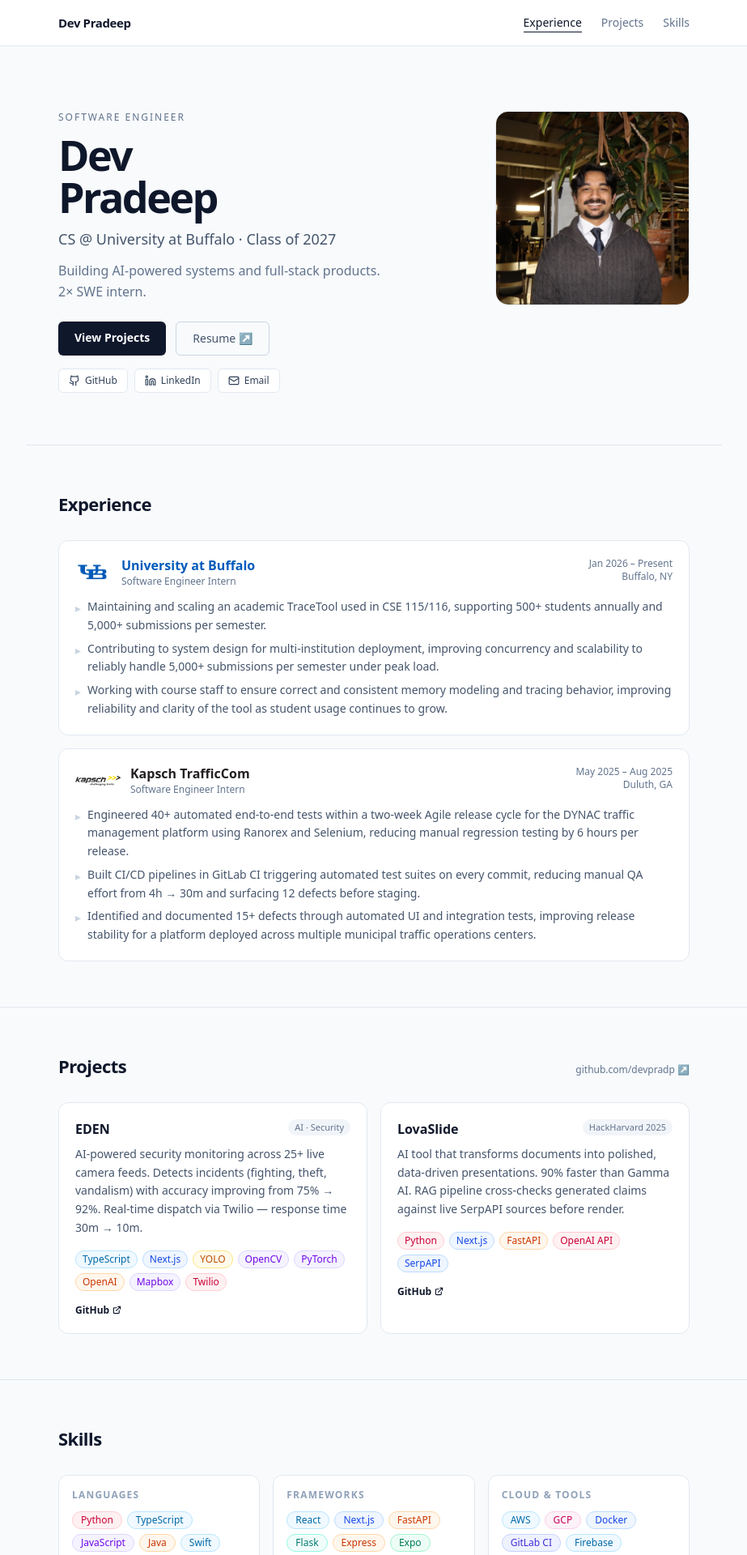
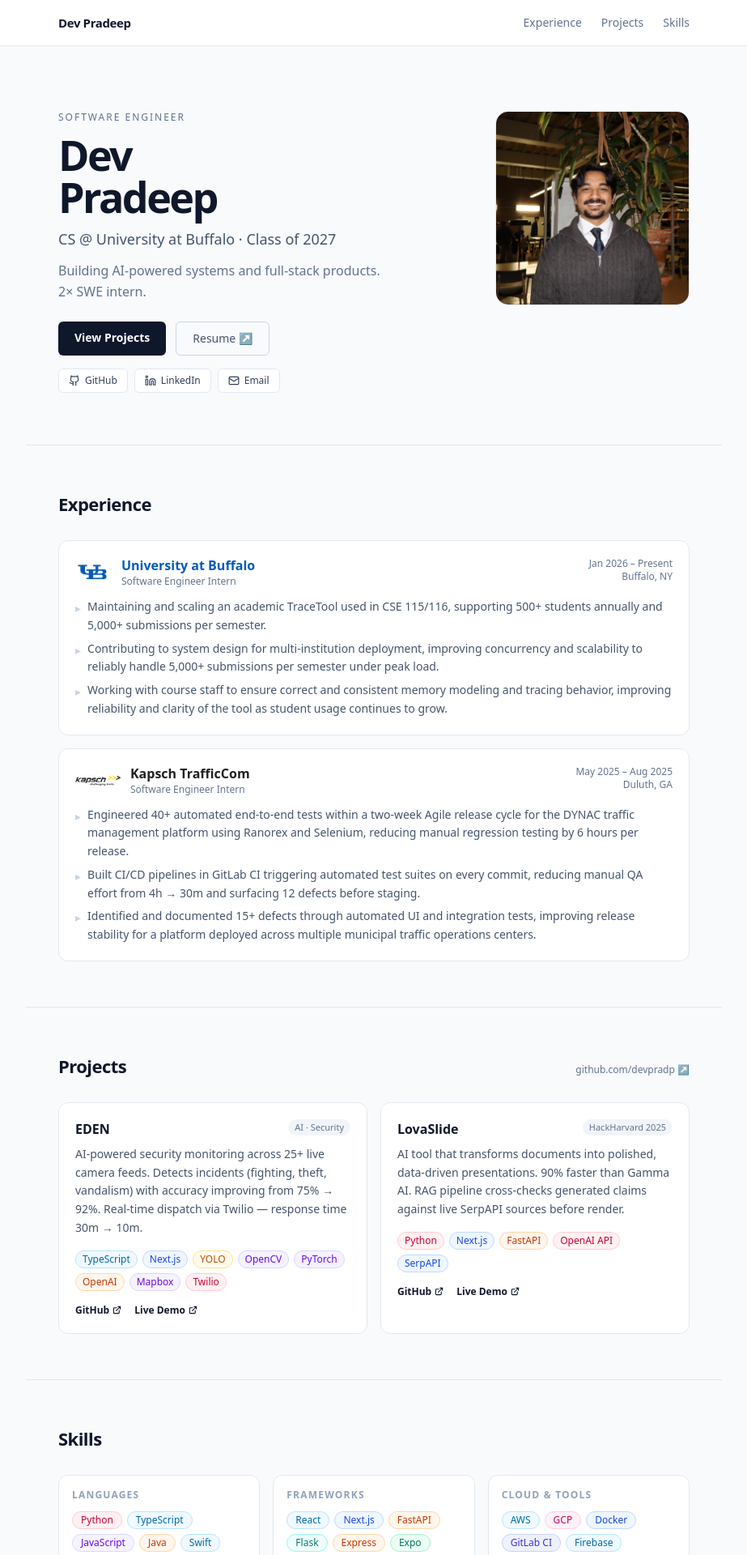
Before and after one commit to Devpradp/dev-portfolio, a Next.js app: page / in a window 1280 px wide. Shown: the top 1920 px of the page at 81% size, without its empty margins (178-1101 px from the left). Built offline with nearby package versions, Linux system fonts and the light colour scheme.

Commit message:
UI cleanup and resume upload

```diff
--- a/app/globals.css
+++ b/app/globals.css
@@ -85,8 +85,7 @@ html {
     transition: transform 200ms ease-out;
   }
 
-  .nav-link:hover::after,
-  .nav-link-active::after {
+  .nav-link:hover::after {
     transform: scaleX(1);
   }
 
--- a/components/Experience.tsx
+++ b/components/Experience.tsx
@@ -48,8 +48,7 @@ const experiences: ExperienceEntry[] = [
 
 export default function Experience() {
   return (
-    <section id="experience" className="border-b border-slate-200">
-      <div className="max-w-portfolio mx-auto px-5 sm:px-10 py-14">
+    <section id="experience" className="max-w-portfolio mx-auto px-5 sm:px-10 py-14 border-b border-slate-200">
         <FadeIn>
           <h2 className="font-heading text-[22px] font-extrabold text-slate-900 tracking-tight mb-7">
             Experience
@@ -103,7 +102,6 @@ export default function Experience() {
             </FadeIn>
           ))}
         </div>
-      </div>
     </section>
   );
 }
--- a/components/Nav.tsx
+++ b/components/Nav.tsx
@@ -11,7 +11,6 @@ const links = [
 
 export default function Nav() {
   const [open, setOpen] = useState(false);
-  const [active, setActive] = useState<string | null>(null);
   const drawerRef = useRef<HTMLDivElement>(null);
 
   useEffect(() => {
@@ -41,34 +40,8 @@ export default function Nav() {
     };
   }, [open]);
 
-  // Scrollspy — highlight the nav link for the section in view
-  useEffect(() => {
-    const sections = links
-      .map((l) => document.querySelector(l.href))
-      .filter((el): el is Element => el !== null);
-    if (sections.length === 0) return;
-
-    const observer = new IntersectionObserver(
-      (entries) => {
-        for (const entry of entries) {
-          if (entry.isIntersecting) {
-            setActive(`#${entry.target.id}`);
-          }
-        }
-      },
-      { rootMargin: "-40% 0px -55% 0px" }
-    );
-
-    sections.forEach((el) => observer.observe(el));
-    return () => observer.disconnect();
-  }, []);
-
-  const linkClass = (href: string) =>
-    `nav-link text-sm transition-colors duration-150 focus:outline-none focus:ring-2 focus:ring-slate-900 focus:ring-offset-2 rounded ${
-      active === href
-        ? "nav-link-active text-slate-900 font-medium"
-        : "text-slate-500 hover:text-slate-900"
-    }`;
+  const linkClass =
+    "nav-link text-sm text-slate-500 hover:text-slate-900 transition-colors duration-150 focus:outline-none focus:ring-2 focus:ring-slate-900 focus:ring-offset-2 rounded";
 
   return (
     <header className="sticky top-0 z-50 bg-white/90 backdrop-blur-sm border-b border-slate-200">
@@ -80,7 +53,7 @@ export default function Nav() {
         {/* Desktop links */}
         <nav className="hidden sm:flex items-center gap-6">
           {links.map((l) => (
-            <a key={l.href} href={l.href} className={linkClass(l.href)}>
+            <a key={l.href} href={l.href} className={linkClass}>
               {l.label}
             </a>
           ))}
@@ -111,7 +84,7 @@ export default function Nav() {
             <a
               key={l.href}
               href={l.href}
-              className={`self-start ${linkClass(l.href)}`}
+              className={`self-start ${linkClass}`}
               onClick={() => setOpen(false)}
             >
               {l.label}
--- a/components/Projects.tsx
+++ b/components/Projects.tsx
@@ -31,7 +31,10 @@ const projects: Project[] = [
       "Mapbox",
       "Twilio",
     ],
-    links: [{ label: "GitHub", href: "https://github.com/OmSethi/EDEN" }],
+    links: [
+      { label: "GitHub", href: "https://github.com/OmSethi/EDEN" },
+      { label: "Live Demo", href: "https://www.youtube.com/watch?v=FsOWvanoGHg" },
+    ],
   },
   {
     name: "LovaSlide",
@@ -39,14 +42,16 @@ const projects: Project[] = [
     description:
       "AI tool that transforms documents into polished, data-driven presentations. 90% faster than Gamma AI. RAG pipeline cross-checks generated claims against live SerpAPI sources before render.",
     tags: ["Python", "Next.js", "FastAPI", "OpenAI API", "SerpAPI"],
-    links: [{ label: "GitHub", href: "https://github.com/diggygeorge/lovaslide" }],
+    links: [
+      { label: "GitHub", href: "https://github.com/diggygeorge/lovaslide" },
+      { label: "Live Demo", href: "https://www.linkedin.com/posts/devpradeep-swe_hackharvard-harvard-hackathon-activity-7381682345419931648-jbc1?utm_source=social_share_send&utm_medium=member_desktop_web&rcm=ACoAAD1u0P0BGb6G3or9KsxAN5R9nvFNA59aJRU" },
+    ],
   },
 ];
 
 export default function Projects() {
   return (
-    <section id="projects" className="border-b border-slate-200">
-      <div className="max-w-portfolio mx-auto px-5 sm:px-10 py-14">
+    <section id="projects" className="max-w-portfolio mx-auto px-5 sm:px-10 py-14 border-b border-slate-200">
         <FadeIn>
           <div className="flex justify-between items-baseline mb-7">
             <h2 className="font-heading text-[22px] font-extrabold text-slate-900 tracking-tight">
@@ -122,7 +127,6 @@ export default function Projects() {
             </FadeIn>
           ))}
         </div>
-      </div>
     </section>
   );
 }
--- a/components/Skills.tsx
+++ b/components/Skills.tsx
@@ -23,8 +23,7 @@ const skillGroups: SkillGroup[] = [
 
 export default function Skills() {
   return (
-    <section id="skills" className="border-b border-slate-200">
-      <div className="max-w-portfolio mx-auto px-5 sm:px-10 py-14">
+    <section id="skills" className="max-w-portfolio mx-auto px-5 sm:px-10 py-14 border-b border-slate-200">
         <FadeIn>
           <h2 className="font-heading text-[22px] font-extrabold text-slate-900 tracking-tight mb-7">
             Skills
@@ -54,7 +53,6 @@ export default function Skills() {
             </FadeIn>
           ))}
         </div>
-      </div>
     </section>
   );
 }
```
Also changed, not shown: 1 other file (tests, documents, lock files or other folders).
